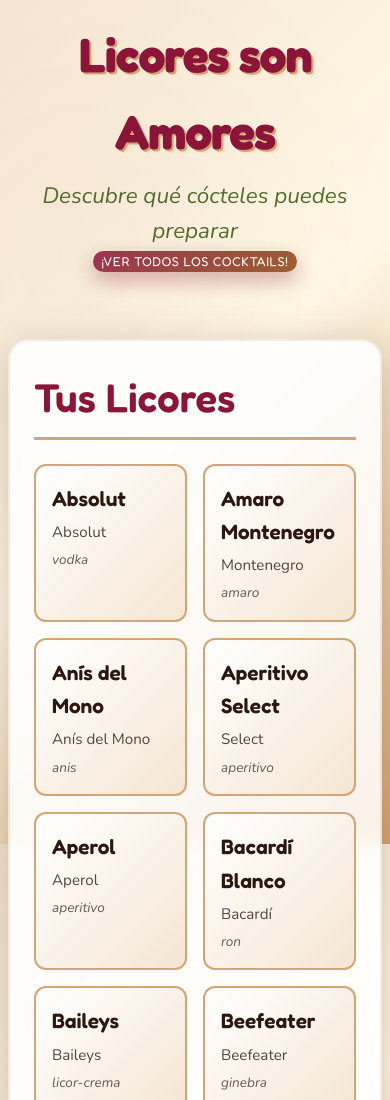
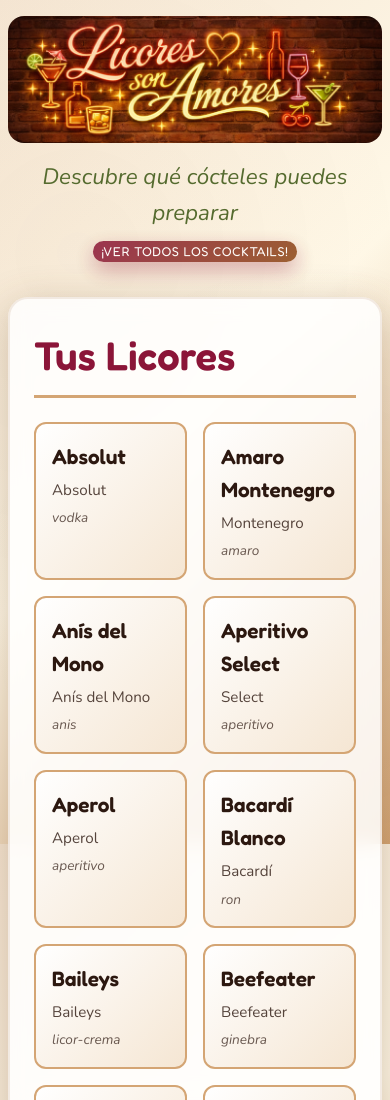
Before and after one commit to jjsalinas/licores-son-amores, a website built with Vite: page index.html in a window 390 px wide. Shown: the top 1100 px of the page. Built offline with nearby package versions, Linux system fonts and the light colour scheme.

Commit message:
Banner img added. Format applied to whole project (html and md too)

```diff
--- a/index.html
+++ b/index.html
@@ -7,19 +7,22 @@
     <link rel="icon" href="/favicon.ico" />
     <meta name="viewport" content="width=device-width, initial-scale=1.0" />
     <!-- Fonts -->
-    <link rel="preconnect" href="https://fonts.googleapis.com">
-    <link rel="preconnect" href="https://fonts.gstatic.com" crossorigin>
-    <link href="https://fonts.googleapis.com/css2?family=Fredoka:wght@400;500;600;700&family=Nunito:ital,wght@0,400;0,600;0,700;1,400&display=swap" rel="stylesheet">
+    <link rel="preconnect" href="https://fonts.googleapis.com" />
+    <link rel="preconnect" href="https://fonts.gstatic.com" crossorigin />
+    <link
+      href="https://fonts.googleapis.com/css2?family=Fredoka:wght@400;500;600;700&family=Nunito:ital,wght@0,400;0,600;0,700;1,400&display=swap"
+      rel="stylesheet"
+    />
 
     <!-- styles -->
-    <link rel="stylesheet" href="./src/styles.css">
+    <link rel="stylesheet" href="./src/styles.css" />
 
     <title>Licores son Amores</title>
   </head>
   <body>
     <div class="container">
       <header>
-          <h1>Licores son Amores</h1>
+        <img src="banner.png" class="header-image" />
         <p class="subtitle">Descubre qué cócteles puedes preparar</p>
         <button id="show-all-recipes-button" disabled="false">
           ¡Ver todos los cocktails!
@@ -28,17 +31,24 @@
 
       <div class="section">
         <h2>Tus Licores</h2>
-          <div class="spirits-grid" id="spiritsGrid">
-          </div>
+        <div class="spirits-grid" id="spiritsGrid"></div>
         <button class="mix-button" id="mix-button" disabled="true">
           ¡A Mezclar!
         </button>
         <!-- TODO: select all/none -->
         <div class="selection-options" id="selection-options">
-              <button class="selection-button" id="select-all-button" disabled="false">
+          <button
+            class="selection-button"
+            id="select-all-button"
+            disabled="false"
+          >
             ¡Todos!
           </button>
-              <button class="selection-button" id="select-none-button" disabled="true">
+          <button
+            class="selection-button"
+            id="select-none-button"
+            disabled="true"
+          >
             Reset
           </button>
         </div>
@@ -47,15 +57,24 @@
       <div class="section">
         <h2>Recetas Disponibles</h2>
         <div id="recipesContainer" class="recipes-container">
-              <p class="no-recipes">Selecciona tus licores y presiona "¡A Mezclar!" para descubrir qué cócteles puedes preparar.</p>
+          <p class="no-recipes">
+            Selecciona tus licores y presiona "¡A Mezclar!" para descubrir qué
+            cócteles puedes preparar.
+          </p>
         </div>
       </div>
       <div class="section">
         <h2>Advertencia ⚠️</h2>
         <div id="warningContainer">
-              <p class="warning-msg">El consumo de alcohol está prohibido a menores de 18 años 🔞</p>
-              <p class="warning-msg">No te recomiendo el consumo de alcohol en general 🚱</p>
-              <p class="warning-msg">Si vas a consumir alcohol siempre con moderación 🍷✋</p>
+          <p class="warning-msg">
+            El consumo de alcohol está prohibido a menores de 18 años 🔞
+          </p>
+          <p class="warning-msg">
+            No te recomiendo el consumo de alcohol en general 🚱
+          </p>
+          <p class="warning-msg">
+            Si vas a consumir alcohol siempre con moderación 🍷✋
+          </p>
         </div>
       </div>
     </div>
--- a/package.json
+++ b/package.json
@@ -7,8 +7,8 @@
     "dev": "vite",
     "build": "vite build",
     "preview": "vite preview",
-    "format": "prettier --write \"src/**/*.{js,json,css,md}\"",
-    "format:check": "prettier --check \"src/**/*.{js,json,css,md}\""
+    "format": "prettier --write \"./**/*.{js,json,css,md,html}\"",
+    "format:check": "prettier --check \"src/**/*.{js,json,css,md,html}\""
   },
   "devDependencies": {
     "prettier": "^3.8.1",
--- a/src/styles.css
+++ b/src/styles.css
@@ -73,21 +73,15 @@
 
 header {
   text-align: center;
-  margin-bottom: 4rem;
+  margin-bottom: 2rem;
   position: relative;
 }
 
-h1 {
-  font-family: "Fredoka", sans-serif;
-  font-size: 4.5rem;
-  font-weight: 700;
-  color: var(--deep-red);
+.header-image {
+  border-radius: 1rem;
+  max-width: 768px;
+  margin: 0;
   margin-bottom: 0.5rem;
-  letter-spacing: -0.02em;
-  text-shadow:
-    2px 2px 0 var(--amber),
-    4px 4px 0 var(--cream);
-  animation: fadeInDown 0.8s ease-out;
 }
 
 .subtitle {
@@ -95,6 +89,7 @@
   color: var(--olive);
   font-style: italic;
   animation: fadeIn 1s ease-out 0.3s backwards;
+  margin-bottom: 0.5rem;
 }
 
 @keyframes fadeInDown {
@@ -463,8 +458,8 @@
 }
 
 @media (max-width: 768px) {
-  h1 {
-    font-size: 3rem;
+  .header-image {
+    max-width: 100%;
   }
 
   .spirits-grid {
--- a/vite.config.js
+++ b/vite.config.js
@@ -1,5 +1,5 @@
-import { defineConfig } from 'vite'
+import { defineConfig } from "vite";
 
 export default defineConfig({
-  base: '/',
-})
+  base: "/",
+});
```
Also changed, not shown: README.md, public/banner.png (added), 1 other file. Lines whose indentation alone changed are shown as unchanged.
